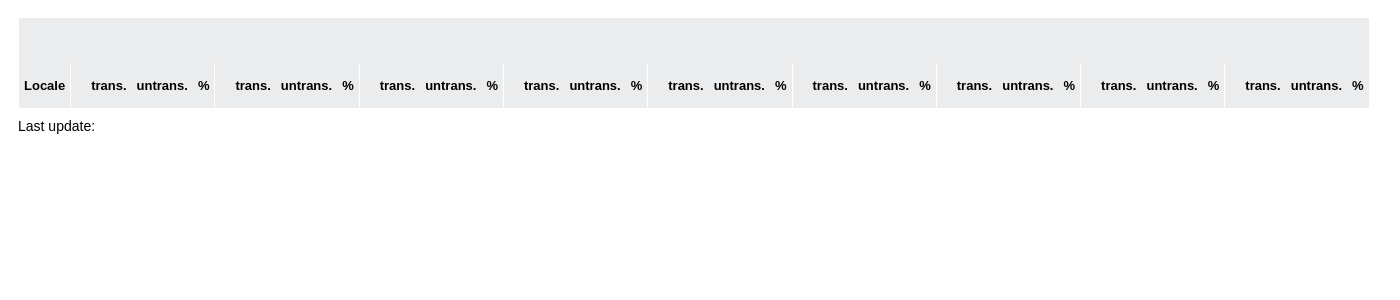
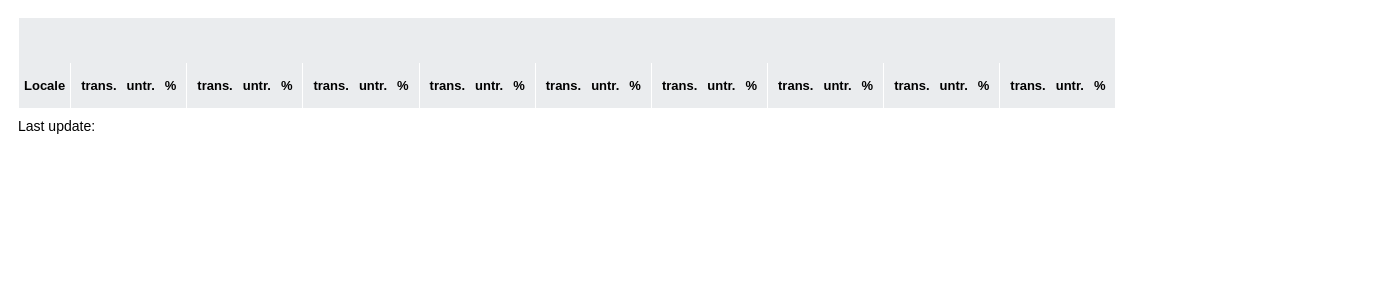
Before and after one commit to mozilla-l10n/webstatus, a PHP site: page /mpstats/index.php in a window 1400 px wide. Shown: the top 300 px of the page. Run offline with PHP 8.4, Linux system fonts and the light colour scheme; data that the repository does not hold is empty.

Commit message:
Mpstats: make columns' widths more even

```diff
--- a/css/mpstats.css
+++ b/css/mpstats.css
@@ -54,11 +54,12 @@ table tr th {
 }
 
 table .firstsection {
-    padding-left: 20px;
+    padding-left: 10px;
     border-left: 1px solid #fff;
 }
 
 table .lastsection {
+    padding-right: 10px;
     border-right: 1px solid #fff;
 }
 
@@ -76,10 +77,11 @@ table tbody {
     border-bottom: 1px solid #fff;
 }
 
-table tbody td, table tbody th {
+table tbody td,
+table tbody th {
     padding: 5px;
     text-align: right;
-    min-width: 25px;
+    min-width: 30px;
 }
 
 table tbody td {
--- a/mpstats/index.php
+++ b/mpstats/index.php
@@ -82,7 +82,7 @@ function getRowStyle($current_product) {
     $content .= "       <th>Locale</th>\n";
     for ($i=0; $i < count($products); $i++) {
         $content .= "       <th class='firstsection'>trans.</th>\n";
-        $content .= "       <th>untrans.</th>\n";
+        $content .= "       <th>untr.</th>\n";
         $content .= "       <th class='lastsection'>%</th>\n";
     }
     $content .= "     </tr>\n";
```
